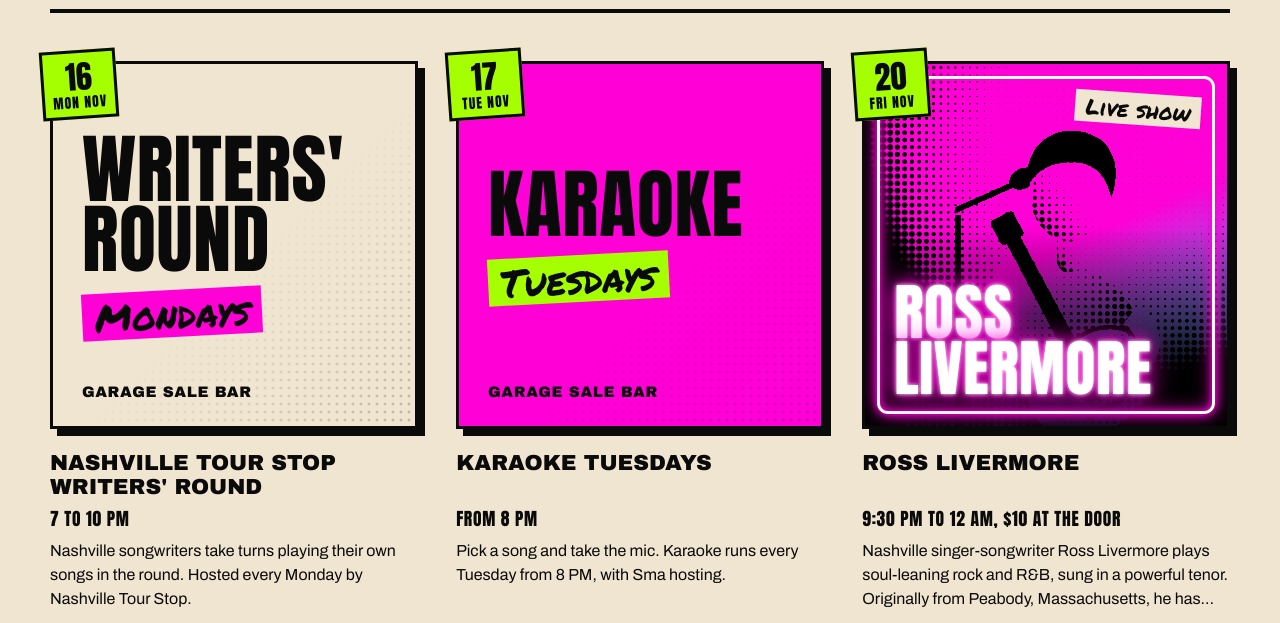
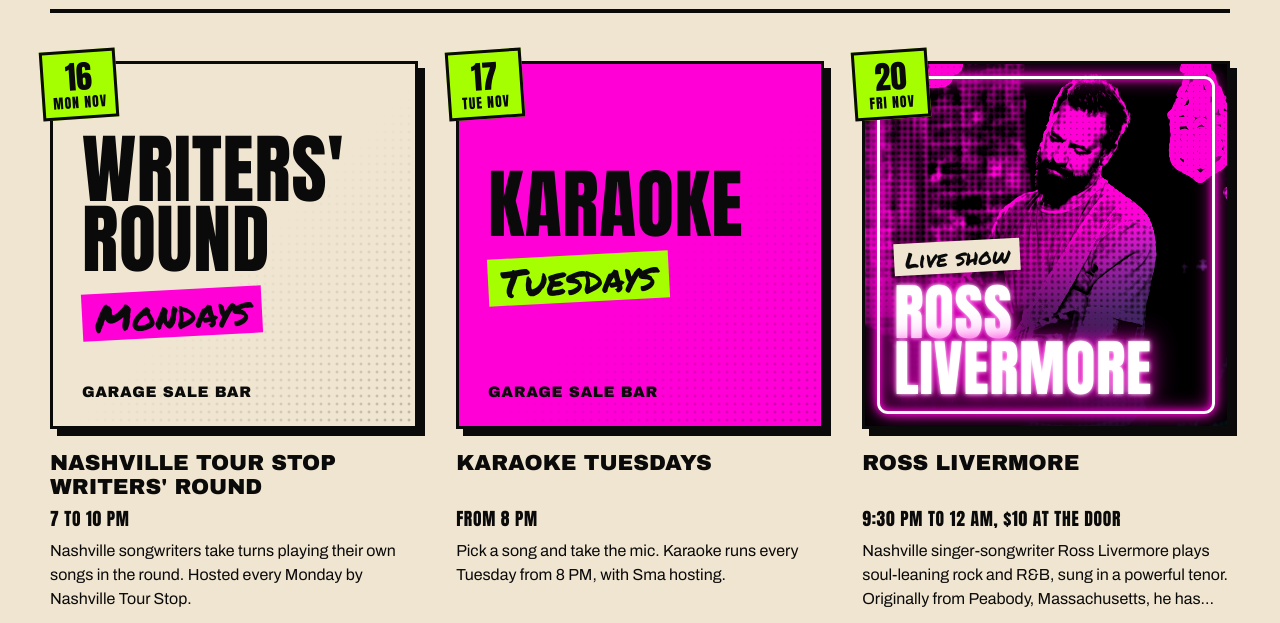
Before and after one commit to MhMmmShure/GarageSaleBar_East, a plain HTML site: page events.html in a window 1280 px wide. Shown: the part 704-1327 px from the top of the page. Drawn offline with Linux system fonts and the light colour scheme.

Commit message:
Use supplied Ross Livermore photo; tune halftone/neon treatment
Co-Authored-By: Claude Fable 5.2 <noreply@anthropic.com>
Claude-Session: https://claude.ai/code/session_012VDGR8BxhN4U3s6DrLScJS

```diff
--- a/css/styles.css
+++ b/css/styles.css
@@ -582,24 +582,24 @@ ul, ol { padding: 0; list-style: none; }
 
 /* artist photos: photocopy halftone + neon, applied to any plain photo */
 .pthumb { position: absolute; inset: 0; overflow: hidden; isolation: isolate; background: #000; }
-.pthumb__ht { position: absolute; inset: 0; background: #fff; filter: contrast(14); }
-.pthumb__ht img { width: 100%; height: 100%; object-fit: cover; filter: grayscale(1) brightness(1.45) contrast(1.05) blur(.7px); }
-.pthumb__ht::after { /* dot screen: multiplied with the photo, then thresholded by the contrast filter above */
+.pthumb__ht { position: absolute; inset: 0; background: #fff; filter: contrast(2.4); }
+.pthumb__ht img { width: 100%; height: 100%; object-fit: cover; filter: grayscale(1) brightness(1.55) contrast(1.25) blur(.3px); }
+.pthumb__ht::after { /* dot screen: multiplied with the photo, then pushed by the contrast filter above */
   content: ""; position: absolute; inset: 0; mix-blend-mode: multiply;
   background:
-    radial-gradient(circle at center, #6c6c6c 0, #fff 74%) 0 0 / 2cqw 2cqw,
-    radial-gradient(circle at center, #6c6c6c 0, #fff 74%) 1cqw 1cqw / 2cqw 2cqw;
+    radial-gradient(circle at center, #8a8a8a 0, #fff 75%) 0 0 / 1.7cqw 1.7cqw,
+    radial-gradient(circle at center, #8a8a8a 0, #fff 75%) .85cqw .85cqw / 1.7cqw 1.7cqw;
 }
 .pthumb__wash { position: absolute; inset: 0; mix-blend-mode: multiply; background: linear-gradient(155deg, var(--pink) 0 52%, var(--blue) 100%); }
 .pthumb__shade { position: absolute; inset: 45% 0 0 0; background: linear-gradient(transparent, rgba(0, 0, 0, .92) 72%); }
 .pthumb__frame { position: absolute; inset: 3.2cqw; border: .9cqw solid #fff; border-radius: 3cqw; box-shadow: 0 0 2cqw var(--pink), 0 0 5cqw var(--pink), inset 0 0 2cqw var(--pink), inset 0 0 5cqw rgba(255, 0, 214, .7); }
+.pthumb__caption { position: absolute; left: 8cqw; right: 8cqw; bottom: 8cqw; display: grid; justify-items: start; gap: 3cqw; }
 .pthumb__name {
-  position: absolute; left: 8cqw; right: 8cqw; bottom: 8cqw;
   font-family: var(--f-cond); text-transform: uppercase; font-size: 17cqw; line-height: .92; letter-spacing: .01em; color: #fff;
   text-shadow: 0 0 1.2cqw #fff, 0 0 3.5cqw var(--pink), 0 0 8cqw var(--pink);
 }
 .pthumb__tag {
-  position: absolute; right: 7cqw; top: 8cqw; transform: rotate(4deg);
+  transform: rotate(-3deg);
   font-family: var(--f-hand); font-size: 6cqw; line-height: 1; color: var(--ink); background: var(--paper); padding: 1.6cqw 3cqw 1.2cqw;
 }
 
--- a/js/events-data.js
+++ b/js/events-data.js
@@ -74,7 +74,7 @@
       ticketUrl: '',
       socialUrl: 'https://www.instagram.com/rosslivermore',
       linkLabel: 'Ross on Instagram',
-      photo: 'assets/img/events/placeholder-artist.svg',   // stand-in: replace with a real photo of the artist
+      photo: 'assets/img/events/ross-livermore.jpg',
       photoName: 'Ross Livermore',
       tag: 'Live show',
       image: '',
--- a/js/events.js
+++ b/js/events.js
@@ -38,10 +38,11 @@
       ph.appendChild(ht);
       var deco = ['pthumb__wash', 'pthumb__shade', 'pthumb__frame'];
       deco.forEach(function (c) { var d = el('div', c); d.setAttribute('aria-hidden', 'true'); ph.appendChild(d); });
-      if (ev.tag) ph.appendChild(el('span', 'pthumb__tag', ev.tag));
-      var nm = el('span', 'pthumb__name', ev.photoName || ev.title);
-      nm.setAttribute('aria-hidden', 'true');
-      ph.appendChild(nm);
+      var cap = el('div', 'pthumb__caption');
+      cap.setAttribute('aria-hidden', 'true');
+      if (ev.tag) cap.appendChild(el('span', 'pthumb__tag', ev.tag));
+      cap.appendChild(el('span', 'pthumb__name', ev.photoName || ev.title));
+      ph.appendChild(cap);
       wrap.appendChild(ph);
     } else {
       var f = ev.flyer || { style: 'neon', big: ev.title, hand: '' };
```
Also changed, not shown: assets/img/events/placeholder-artist.svg (deleted), assets/img/events/ross-livermore.jpg (added).
